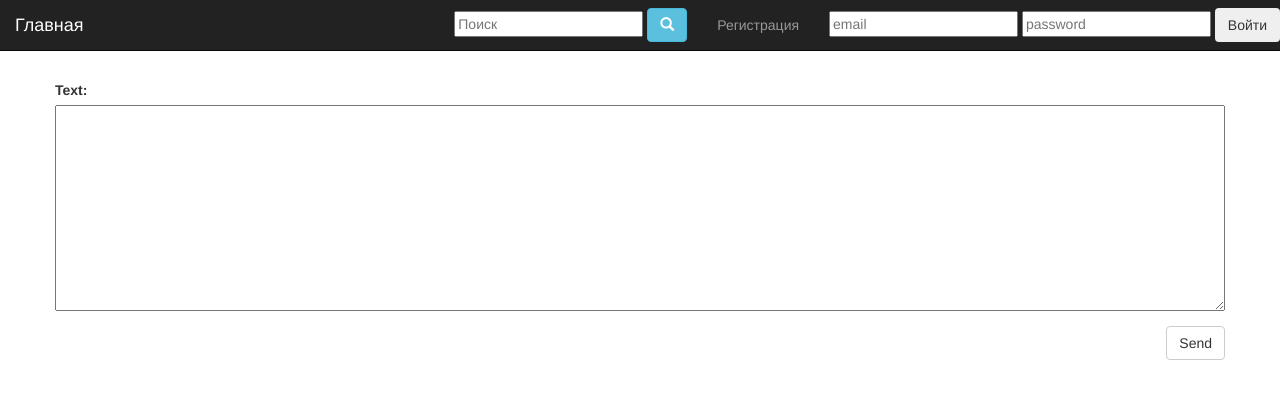
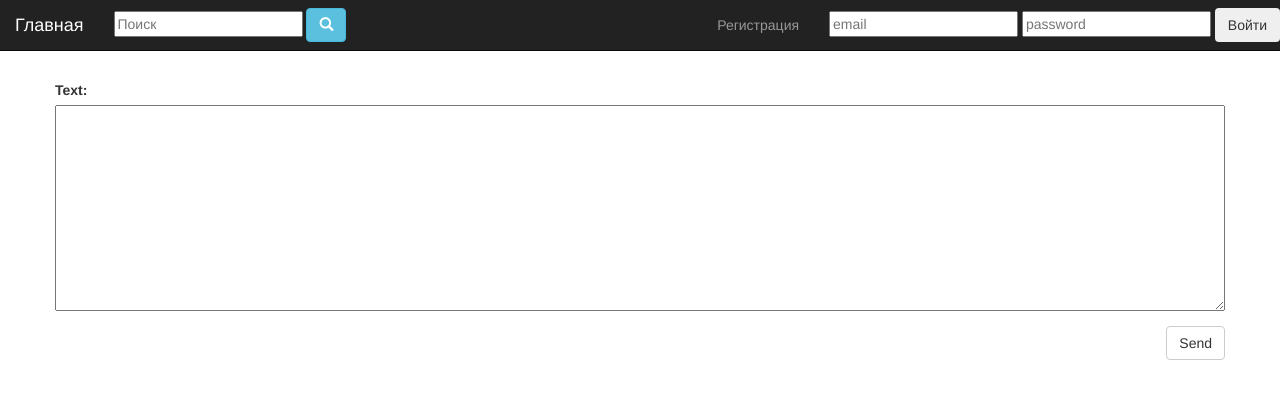
Before and after one commit to ArtemyH/my-first-blog, a Django app: page /post/1/comment/ in a window 1280 px wide. Shown: the top 399 px of the page. Run offline with Django 3.2, Linux system fonts and the light colour scheme; some libraries are stand-ins or nearby versions.

Commit message:
Changed base template

```diff
--- a/blog/templates/blog/base.html
+++ b/blog/templates/blog/base.html
@@ -50,23 +50,36 @@
         <div class="collapse navbar-collapse navbar-menubuilder">
             <ul class="nav navbar-nav navbar-left">
                 {% if user.is_authenticated %}
+                {% if user.extuser %}
                 <li class="dropdown">
                   <a id="drop2" href="#" class="dropdown-toggle" data-toggle="dropdown">
                     Профиль
                     <span class="caret"></span>
                   </a>
+
                   <ul class="dropdown-menu">
                     <li><a href="{% url 'profile' pk=user.extuser.pk %}">Личные данные</a></li>
                     <li><a href="{% url 'user_post_list' %}">Список публикаций</a></li>
                   </ul>
+                    {% endif %}
                 </li>
                 <li><a href="{% url 'users_list' %}">Список пользователей</a></li>
+                {% else %}
+                <li><form role="search" class="navbar-form pull-left form-inline" method="GET" action="/">
 
+                    <input id="search" name="search" type="text" class="span2" placeholder="Поиск">
+                        <button class="btn btn-info" type="submit">
+                          <i class="glyphicon glyphicon-search"></i>
+                        </button>
+
+                 </form></li>
                 {% endif %}
 
 
             </ul>
             <ul class="nav navbar-nav navbar-right">
+
+                {% if user.is_authenticated %}
                 <li><form role="search" class="navbar-form pull-right form-inline" method="GET" action="/">
 
                     <input id="search" name="search" type="text" class="span2" placeholder="Поиск">
@@ -75,18 +88,18 @@
                         </button>
 
                  </form></li>
-                {% if user.is_authenticated %}
 
                 <li><a href="{% url 'logout' %}">Выход</a></li>
 
                 {% else %}
                 <li><a href="{% url 'register' %}">Регистрация</a></li>
-                <form method="POST" class="navbar-form pull-right form-inline" action="{% url 'login' %}">
+                <li><form method="POST" class="navbar-form pull-right form-inline" action="{% url 'login' %}">
                   {% csrf_token %}
                   <input class="span2" placeholder="email" type="text" name='email'>
                   <input class="span2" placeholder="password" type="password" name="password">
                   <button type="submit" class="btn ">Войти</button>
-                </form>
+                    </form></li>
+
                 {% endif %}
 
 
```
Lines whose indentation alone changed are shown as unchanged.
